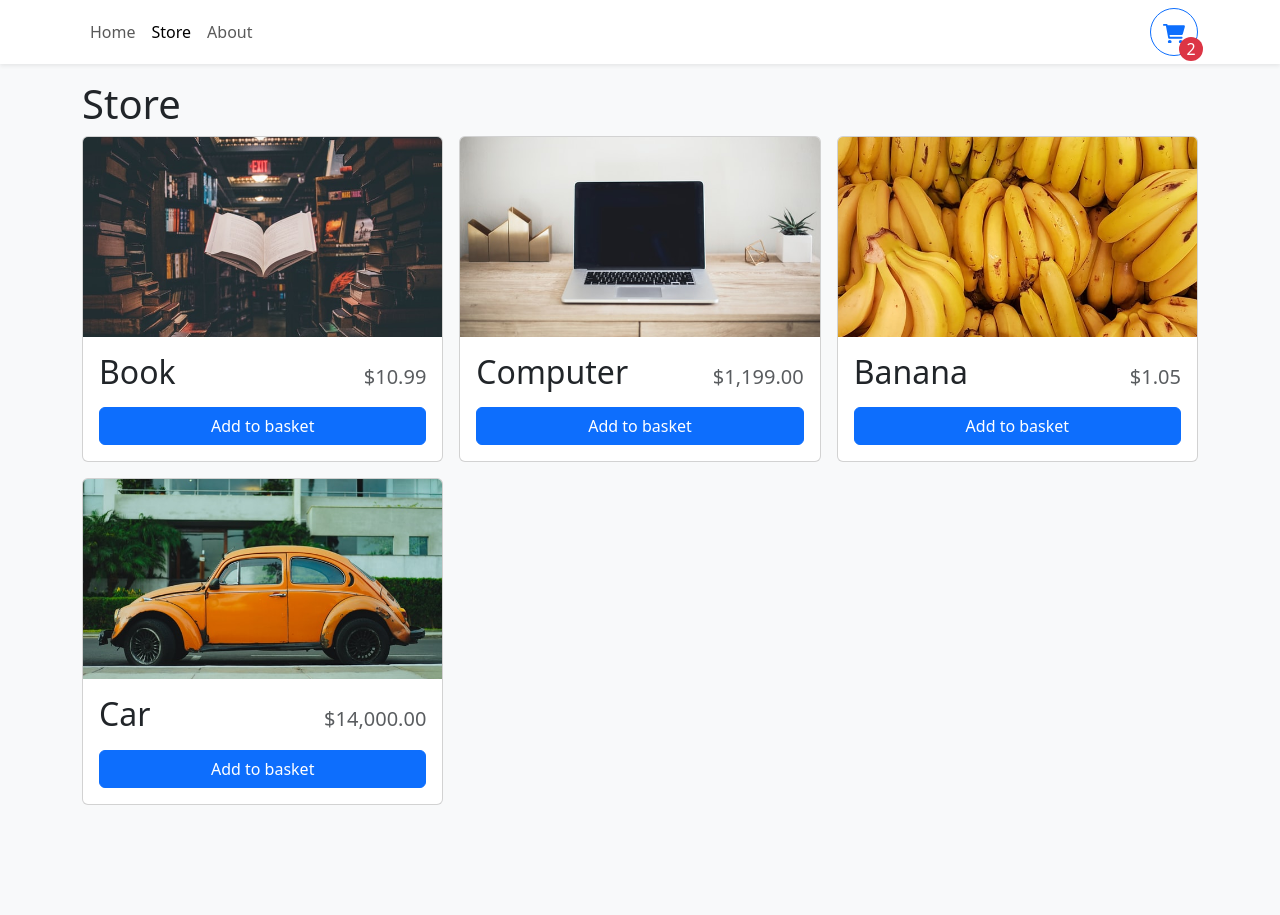
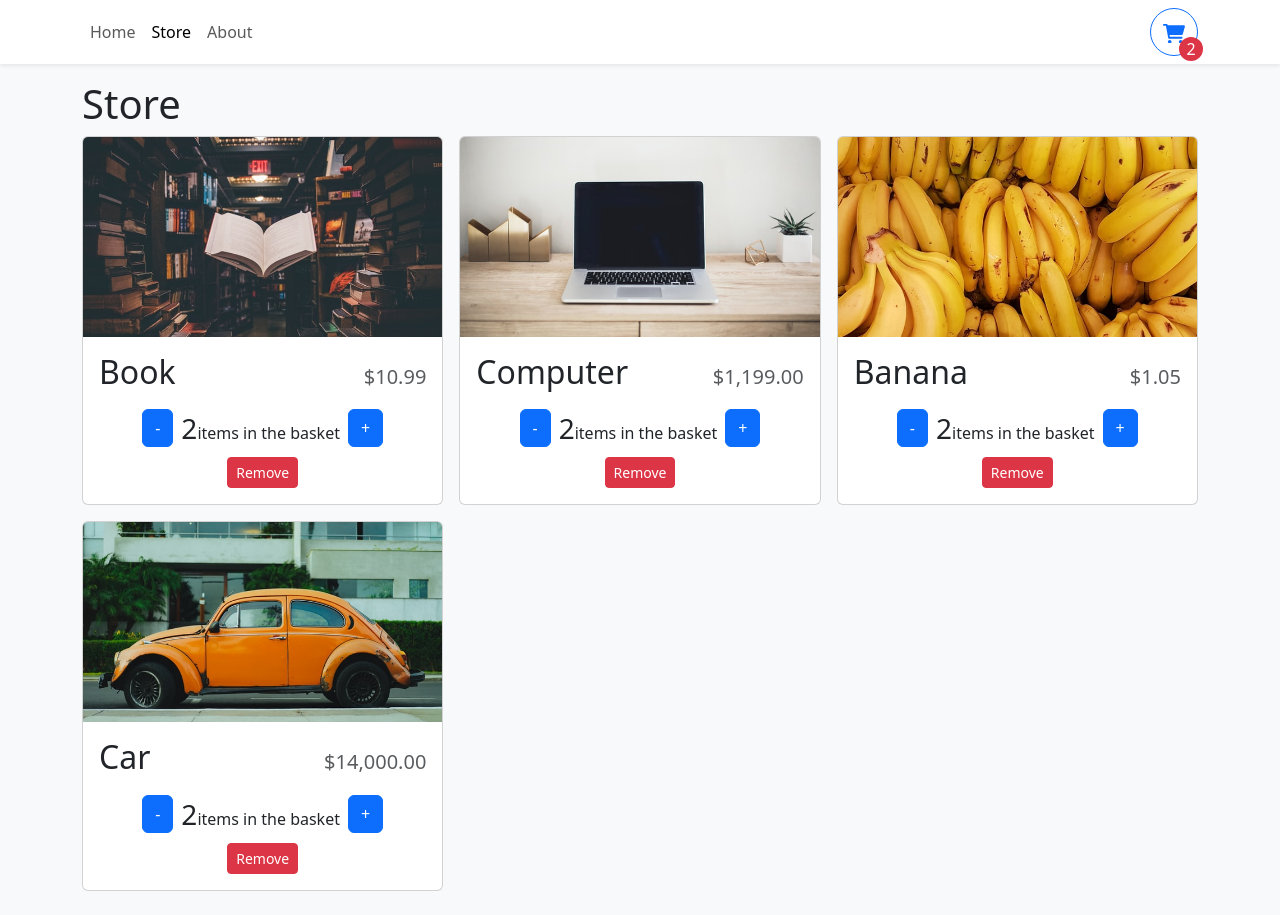
Before and after one commit to Salar-Sali/shopping-card, a React (Vite) app: page /store in a window 1280 px wide. Before the commit the page ends 829 px from the top, so only its background shows below. Built offline with nearby package versions, Linux system fonts and the light colour scheme.

Commit message:
card options added to the card

```diff
--- a/src/bootstrap/i18n/langKey.ts
+++ b/src/bootstrap/i18n/langKey.ts
@@ -14,10 +14,11 @@ const langKey = {
     about: "navbar.about",
     store: "navbar.store",
   },
-  store:{
-    addToBasket:"store.addToBasket"
-  }
-
+  store: {
+    addToBasket: "store.addToBasket",
+    itemsInTheBasket: "store.itemsInTheBasket",
+    remove: "store.remove",
+  },
 };
 
 export default langKey;
--- a/src/bootstrap/i18n/langs/ar/ar.ts
+++ b/src/bootstrap/i18n/langs/ar/ar.ts
@@ -11,9 +11,11 @@ const ar: typeof langKey = {
     about: "حول",
     store: "المخزن",
   },
-  store:{
-    addToBasket:"أضف إلى السلة"
-  }
+  store: {
+    addToBasket: "أضف إلى السلة",
+    itemsInTheBasket: "قطع في السلة",
+    remove: "إزالة",
+  },
 };
 
 export default ar;
--- a/src/bootstrap/i18n/langs/en/en.ts
+++ b/src/bootstrap/i18n/langs/en/en.ts
@@ -11,9 +11,11 @@ const en: typeof langKey = {
     about: "About",
     store: "Store",
   },
-  store:{
-    addToBasket:"Add to basket"
-  }
+  store: {
+    addToBasket: "Add to basket",
+    itemsInTheBasket: "items in the basket",
+    remove: "Remove",
+  },
 };
 
 export default en;
--- a/src/bootstrap/i18n/langs/ru/ru.ts
+++ b/src/bootstrap/i18n/langs/ru/ru.ts
@@ -11,9 +11,11 @@ const ru: typeof langKey = {
     about: "О нас",
     store: "Магазин",
   },
-  store:{
-    addToBasket:"Добавить в корзину"
-  }
+  store: {
+    addToBasket: "Добавить в корзину",
+    itemsInTheBasket: "товары в корзине",
+    remove: "Удалить",
+  },
 };
 
 export default ru;
--- a/src/components/store-item/store-item.tsx
+++ b/src/components/store-item/store-item.tsx
@@ -6,8 +6,8 @@ import langKey from "../../bootstrap/i18n/langKey";
 
 const StoreItem = (props: IStoreItemProps) => {
   const { vm } = props;
-  const {t} = useTranslation()
-  const quantity = 0;
+  const { t } = useTranslation();
+  const quantity = 2;
   return (
     <Card className="h-100">
       <Card.Img
@@ -21,7 +21,31 @@ const StoreItem = (props: IStoreItemProps) => {
           <span className="fs-2">{vm.name}</span>
           <span className="ms-2 text-muted">{formatCurrency(vm.price)}</span>
         </Card.Title>
-        <div className="mt-auto">{quantity===0? (<Button className="w-100">{t(langKey.store.addToBasket)}</Button>):(<div>options</div>)}</div>
+        <div className="mt-auto">
+          {quantity === 0 ? (
+            <Button className="w-100">{t(langKey.store.addToBasket)}</Button>
+          ) : (
+            // contains (+,-,and quatity)(remove)
+            <div
+              className="d-flex flex-column align-items-center"
+              style={{ gap: "0.5rem" }}
+            >
+              {/* (+,-,and quatity) */}
+              <div className="d-flex justify-content-center align-items-center">
+                <Button>-</Button>
+                <div className="mx-2">
+                  <span className="fs-3">{quantity}</span>
+                  {t(langKey.store.itemsInTheBasket)}
+                </div>
+                <Button>+</Button>
+              </div>
+              {/* remove button */}
+              <Button className="btn btn-danger" size="sm">
+                {t(langKey.store.remove)}
+              </Button>
+            </div>
+          )}
+        </div>
       </Card.Body>
     </Card>
   );
```
